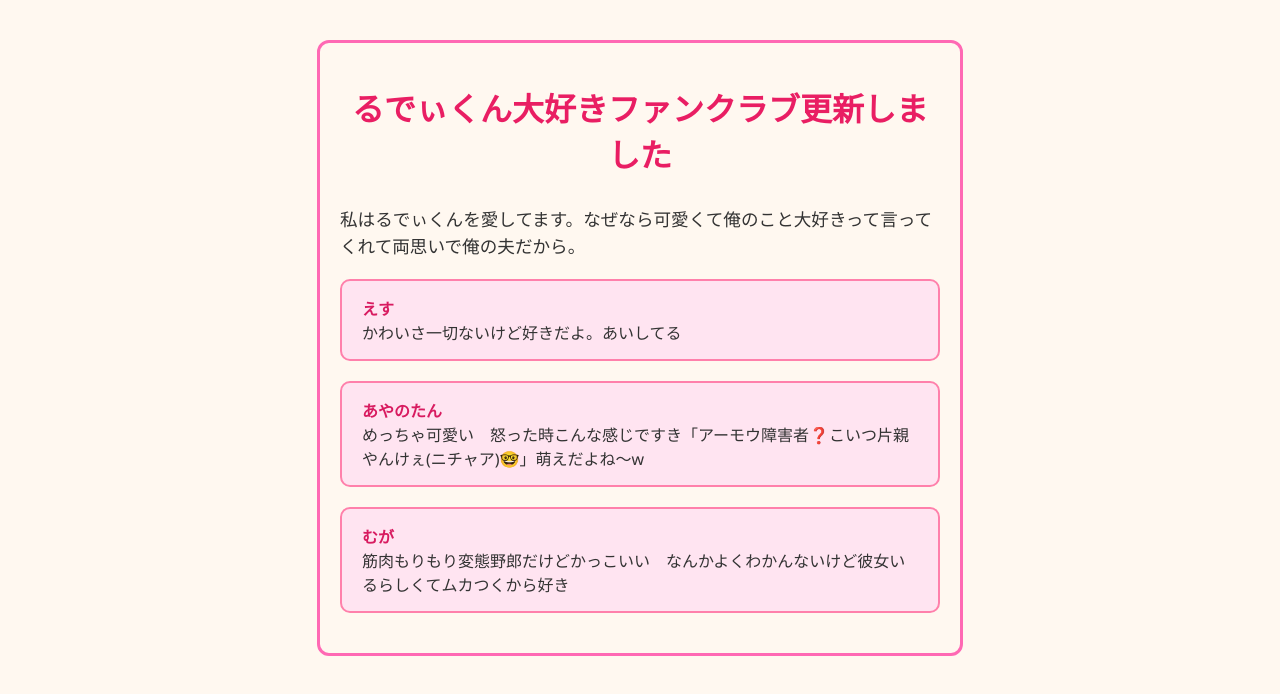
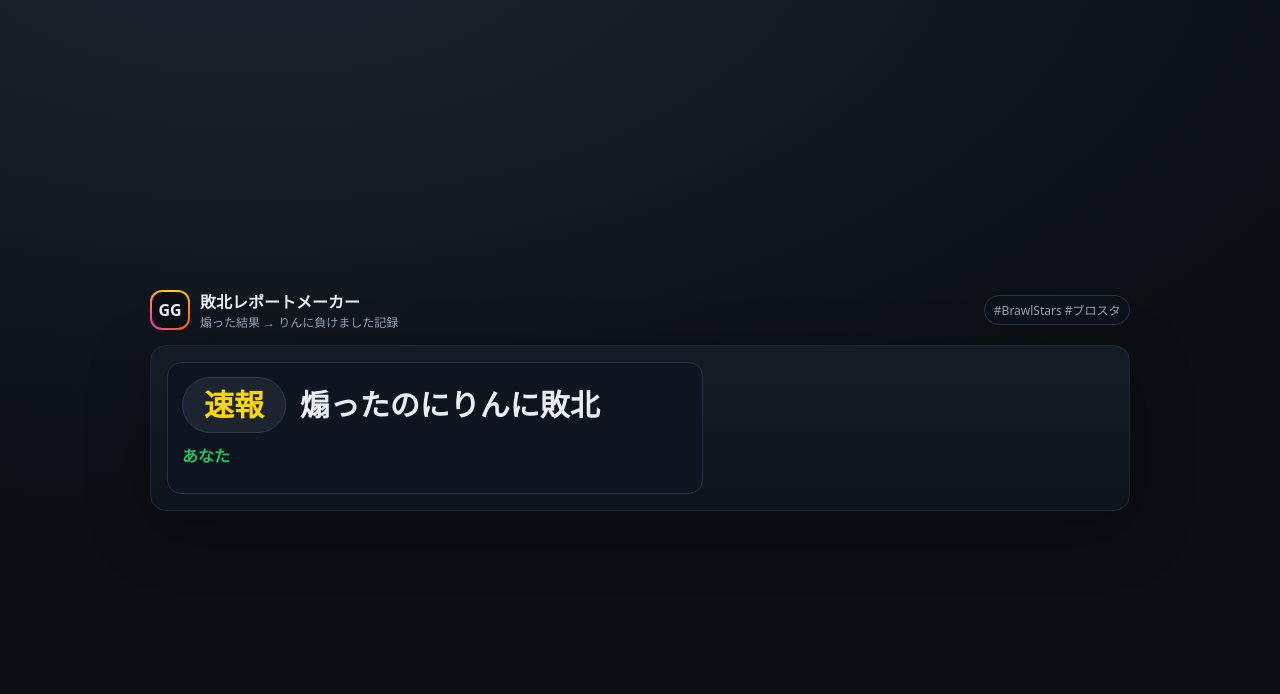
Before and after one commit to jougabs/ts, a plain HTML site: page index.html in a window 1280 px wide. Drawn offline with Linux system fonts and the light colour scheme.

Commit message:
index.html を更新

```diff
--- a/index.html
+++ b/index.html
@@ -1,59 +1,78 @@
-<!DOCTYPE html>
+<!doctype html>
 <html lang="ja">
 <head>
-<meta charset="UTF-8" />
-<meta name="viewport" content="width=device-width, initial-scale=1" />
-<title>るでぃくん大好きファンクラブ</title>
+<meta charset="utf-8" />
+<meta name="viewport" content="width=device-width,initial-scale=1" />
+<title>煽った結果：りんに敗北レポート</title>
+<meta name="description" content="煽った結果、りんに負けました（ブロスタ）。ワンタップで共有できる敗北レポートメーカー。">
 <style>
-  body {
-    background: #fff8f0;
-    font-family: 'Segoe UI', Tahoma, Geneva, Verdana, sans-serif;
-    color: #333;
-    max-width: 600px;
-    margin: 40px auto;
-    padding: 20px;
-    border: 3px solid #ff69b4;
-    border-radius: 12px;
+  :root{
+    --bg:#0b0f14; --card:#121a23; --ring:#ffd800; --text:#e9eef5; --muted:#90a1b6;
+    --accent:#8b5cf6; --good:#22c55e; --bad:#ff4d67;
   }
-  h1 {
-    color: #e91e63;
-    text-align: center;
-    margin-bottom: 30px;
-    font-weight: bold;
+  *{box-sizing:border-box}
+  body{
+    margin:0; background:radial-gradient(1200px 600px at 20% -10%, #1b2430, #0b0f14);
+    color:var(--text); font-family: ui-sans-serif,system-ui,"Hiragino Kaku Gothic ProN","Meiryo",sans-serif;
+    min-height:100dvh; display:flex; align-items:center; justify-content:center; padding:20px;
   }
-  p {
-    font-size: 1.1em;
-    line-height: 1.5em;
-  }
-  .member {
-    background: #ffe4f1;
-    padding: 15px 20px;
-    margin: 20px 0;
-    border-radius: 10px;
-    border: 2px solid #ff80ab;
-  }
-  .member strong {
-    color: #d81b60;
-  }
+  .wrap{max-width:980px; width:100%}
+  header{display:flex; align-items:center; justify-content:space-between; gap:10px; margin-bottom:14px}
+  .logo{display:flex; gap:10px; align-items:center}
+  .badge{width:40px; height:40px; border-radius:12px; background:conic-gradient(var(--ring), #ff6a00, #ff3cac, var(--ring)); padding:2px}
+  .badge>span{display:grid; place-items:center; width:100%; height:100%; border-radius:10px; background:#0b0f14; font-weight:800}
+  .card{background:linear-gradient(180deg,#141c26,#0e141b); border:1px solid #1f2936; border-radius:16px; padding:16px; box-shadow:0 18px 60px rgba(0,0,0,.35)}
+  .grid{display:grid; grid-template-columns:1fr; gap:14px}
+  @media(min-width:860px){ .grid{grid-template-columns:1.15fr .85fr} }
+
+  .gen{border:1px solid #243244; border-radius:14px; padding:14px; background:#0f1520}
+  label{font-size:13px; color:var(--muted); display:block; margin:10px 0 6px}
+  input,select,textarea{width:100%; padding:12px 14px; border-radius:10px; background:#0c1219; color:var(--text); border:1px solid #223044; outline:none}
+  .row{display:grid; grid-template-columns:1fr 1fr; gap:10px}
+  .btns{display:flex; flex-wrap:wrap; gap:10px; margin-top:12px}
+  button{appearance:none; border:none; border-radius:12px; padding:12px 14px; font-weight:800; cursor:pointer; background:linear-gradient(180deg,#2a3750,#1a2433); color:var(--text); border:1px solid #253349}
+  button.primary{background:linear-gradient(180deg,#6f4bff,#4b5dff); border:0}
+  button.good{background:linear-gradient(180deg,#34d399,#16a34a)}
+  button.ghost{background:transparent; border:1px dashed #324357}
+
+  .shareCard{border:1px solid #243244; border-radius:14px; padding:14px; background:#0f1520; overflow:hidden}
+  .headline{font-size:clamp(20px,3.4vw,30px); font-weight:900; line-height:1.2}
+  .hl-badge{display:inline-block; padding:.3em .7em; border-radius:999px; background:#1c2430; border:1px solid #2a3a50; color:#ffd800; font-weight:800; margin-right:6px}
+  .vs{display:flex; align-items:center; justify-content:space-between; gap:8px; margin:10px 0 12px}
+  .name{flex:1; font-weight:800; overflow:hidden; text-overflow:ellipsis; white-space:nowrap}
+  .score{font-size:clamp(26px,5vw,40px); font-weight:900; letter-spacing:.5px}
+  .you{color:var(--good)} .rival{color:var(--bad)}
+  .pill{display:inline-flex; gap:6px; align-items:center; padding:.4em .7em; border-radius:999px; background:#0b1118; border:1px solid #263448; font-size:12px; color:var(--muted)}
+  .marquee{overflow:hidden; white-space:nowrap; border-top:1px dashed #2a3a50; border-bottom:1px dashed #2a3a50; padding:8px 0; margin:8px 0}
+  .marquee span{display:inline-block; padding-left:100%; animation:slide 16s linear infinite}
+  @keyframes slide{to{transform:translateX(-100%)}}
+  footer{color:#7b8ea6; font-size:12px; text-align:center; margin-top:8px}
+  .ring{width:86px; height:86px; border-radius:50%; padding:4px; background:conic-gradient(var(--ring), #ff6a00, #ff3cac, var(--ring))}
+  .ring>div{width:100%; height:100%; border-radius:50%; background:#0e151f; display:grid; place-items:center; font-weight:900}
+  .center{display:flex; align-items:center; gap:10px}
+  canvas{display:none}
 </style>
 </head>
 <body>
-  <h1>るでぃくん大好きファンクラブ更新しました</h1>
-  <p>私はるでぃくんを愛してます。なぜなら可愛くて俺のこと大好きって言ってくれて両思いで俺の夫だから。</p>
+<div class="wrap">
+  <header>
+    <div class="logo">
+      <div class="badge"><span>GG</span></div>
+      <div>
+        <div style="font-weight:900;">敗北レポートメーカー</div>
+        <div style="font-size:12px;color:var(--muted)">煽った結果 → りんに負けました記録</div>
+      </div>
+    </div>
+    <div class="pill">#BrawlStars #ブロスタ</div>
+  </header>
 
-  <div class="member">
-    <strong>えす</strong><br />
-    かわいさ一切ないけど好きだよ。あいしてる
-  </div>
+  <div class="card grid">
+    <!-- 左：結果カード -->
+    <section class="shareCard" id="card">
+      <div class="headline">
+        <span class="hl-badge">速報</span> 煽ったのに<strong id="winnerText">りん</strong>に<b>敗北</b>
+      </div>
 
-  <div class="member">
-    <strong>あやのたん</strong><br />
-    めっちゃ可愛い　怒った時こんな感じですき「アーモウ障害者❓こいつ片親やんけぇ(ニチャア)🤓」萌えだよね〜w
-  </div>
-
-  <div class="member">
-    <strong>むが</strong><br />
-    筋肉もりもり変態野郎だけどかっこいい　なんかよくわかんないけど彼女いるらしくてムカつくから好き
-  </div>
-</body>
-</html>
+      <div class="vs">
+        <div class="name you" id="nameYou">あなた</div>
+        <div class="score" id="scoreText">
```
